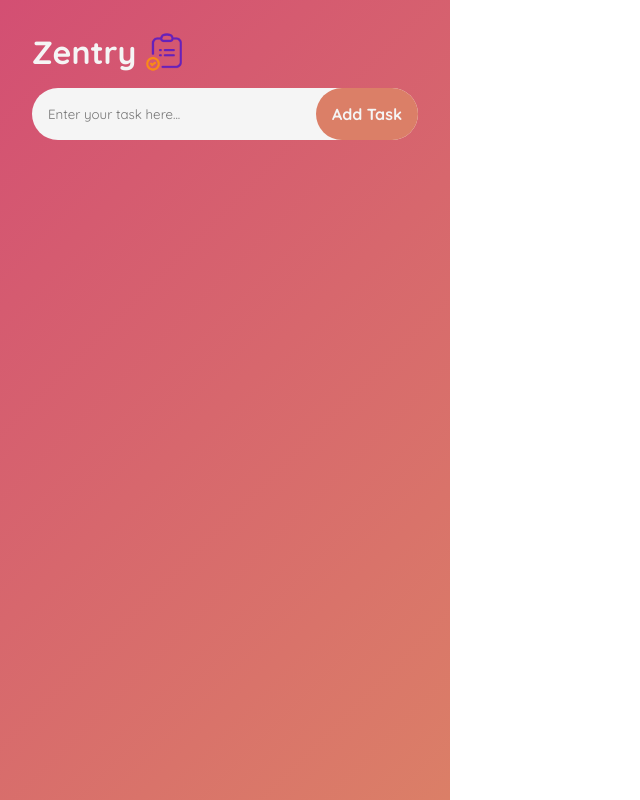
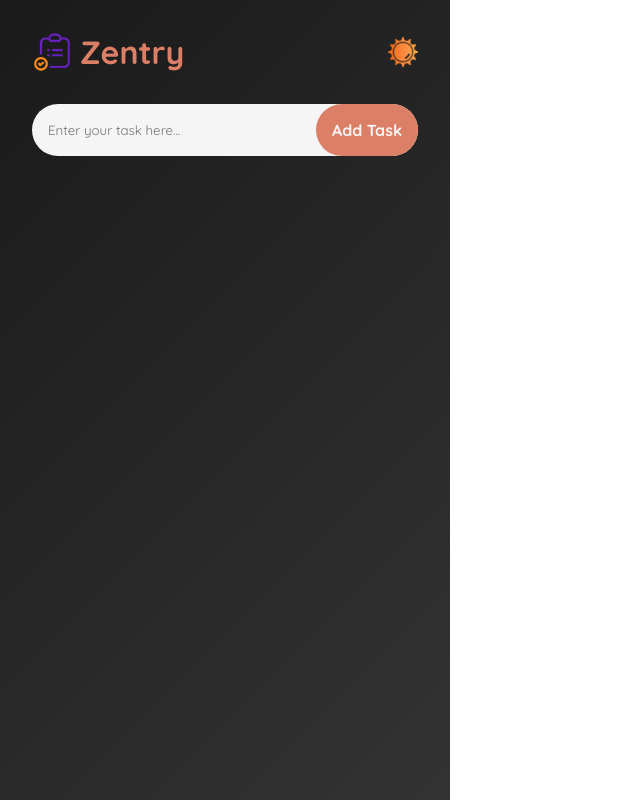
Before and after one commit to bentleyminwa/zentry, a plain HTML site: page index.html in a window 1280 px wide. Shown: the whole page, without its empty margins (0-640 px from the left). Drawn offline with Linux system fonts and the light colour scheme.

Commit message:
Add theme toggle functionality with dark and light modes

```diff
--- a/index.html
+++ b/index.html
@@ -8,15 +8,18 @@
       content="Zentry - A simple and elegant todo application"
     />
     <link rel="stylesheet" href="styles.css" />
+    <script src="theme.js" defer></script>
     <script src="app.js" defer></script>
     <title>Zentry</title>
   </head>
   <body>
-    <main id="app">
+    <main id="app" data-theme="dark">
       <header>
-        <div class="logo">
-          <h1>Zentry</h1>
-          <img src="images/logo.png" alt="" />
+        <div class="header-content">
+          <div class="logo">
+            <img src="images/logo.png" alt="" />
+            <h1>Zentry</h1>
+          </div>
         </div>
         <form>
           <label for="taskInput" hidden>Enter Task</label>
--- a/styles.css
+++ b/styles.css
@@ -22,14 +22,29 @@ ul {
 
 body {
   font-family: "Quicksand", sans-serif;
-  color: whitesmoke;
 }
 
 #app {
-  background: linear-gradient(135deg, #d34f73, #db7f67);
   max-width: 450px;
   min-height: 100vh;
   padding: 2rem;
+}
+
+#app[data-theme="dark"] {
+  background: linear-gradient(135deg, #1a1a1a, #333333);
+  color: #f4f4f4;
+}
+
+#app[data-theme="light"] {
+  background: linear-gradient(135deg, #f4f4f4 #e7e7e7);
+  color: #333;
+}
+
+.header-content {
+  display: flex;
+  align-items: center;
+  justify-content: space-between;
+  margin-bottom: 2rem;
 }
 
 .logo {
@@ -37,12 +52,18 @@ body {
   align-items: center;
   justify-content: start;
   gap: 0.5rem;
-  margin-bottom: 1rem;
+  color: #db7f67;
 }
 
 .logo img {
   width: 40px;
   height: 40px;
+}
+
+.switchBtn {
+  width: 30px;
+  height: 30px;
+  cursor: pointer;
 }
 
 form {
@@ -63,7 +84,7 @@ input {
   font-family: "Quicksand", sans-serif;
 }
 
-button {
+form button {
   padding: 1rem;
   border: none;
   outline: none;
--- /dev/null
+++ b/theme.js
@@ -0,0 +1,28 @@
+const app = document.querySelector("#app");
+const headerContent = document.querySelector(".header-content");
+
+const switchBtn = document.createElement("img");
+switchBtn.src = "images/sun.png";
+switchBtn.classList.add("switchBtn");
+headerContent.appendChild(switchBtn);
+
+function toggleTheme() {
+  const currentTheme = app.getAttribute("data-theme");
+
+  let newTheme;
+  if (currentTheme === "dark") {
+    newTheme = "light";
+    switchBtn.src = "images/moon.png";
+  } else {
+    newTheme = "dark";
+    switchBtn.src = "images/sun.png";
+  }
+
+  app.setAttribute("data-theme", newTheme);
+}
+
+function saveThemePreference(theme) {
+  localStorage.setItem("theme", theme);
+}
+
+switchBtn.addEventListener("click", toggleTheme);
```
Also changed, not shown: images/moon.png (added), images/sun.png (added).
